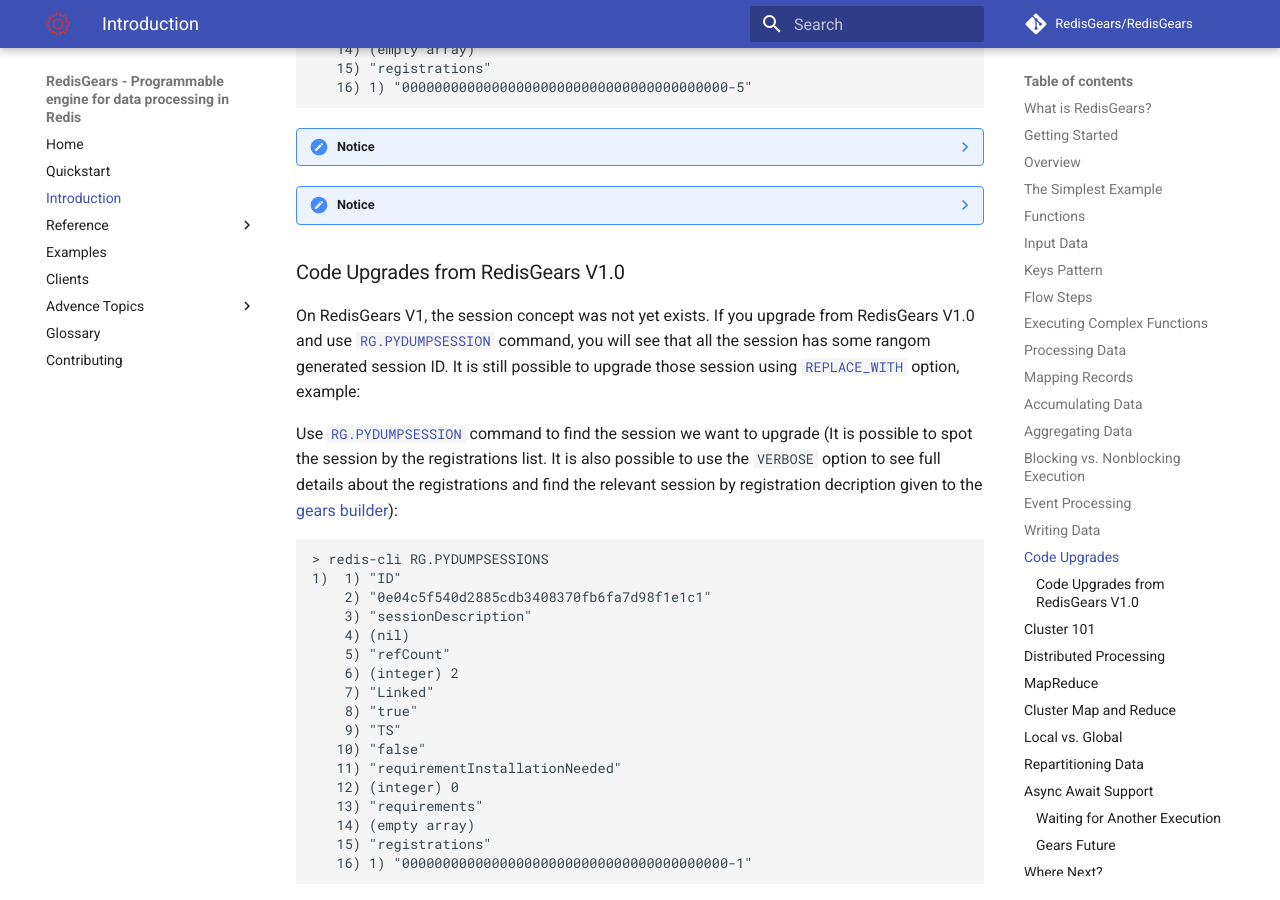
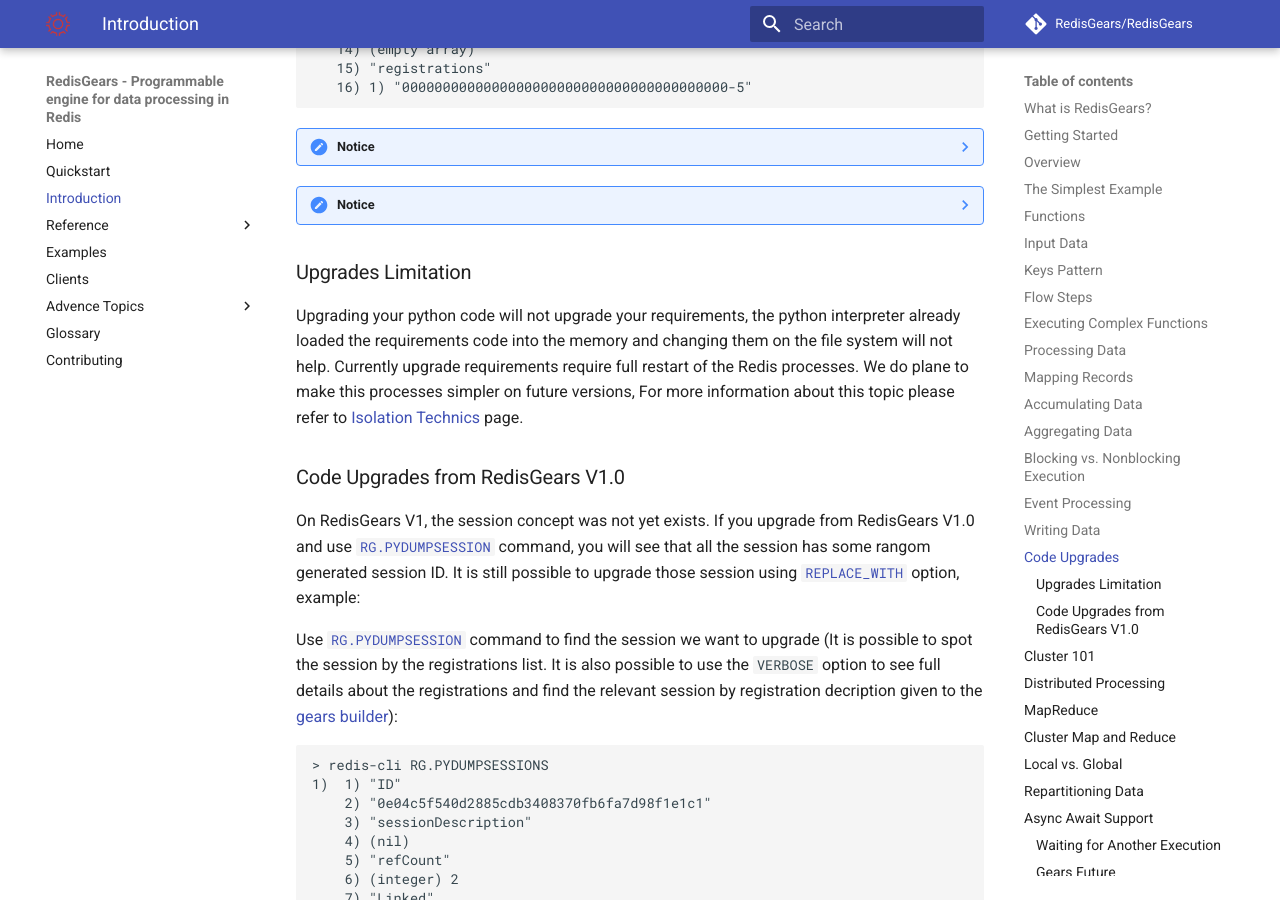
Before and after one commit to RedisGears/RedisGears, an MkDocs documentation site: the page built from docs/intro.md, in a window 1280 px wide and 900 px high, scrolled down 16445 px. Built offline with MkDocs 1.6.1 and Material for MkDocs 9.7.7, drawn with Linux system fonts in a browser that asks for light colours; comment, search, counter and statistics services are not loaded.

Commit message:
added upgrade limitation docs.

```diff
--- a/docs/intro.md
+++ b/docs/intro.md
@@ -595,6 +595,10 @@
 ??? note "Notice"
     Revert is only done on the initiator. If the initiator decided that the upgrade successed, there will be no revert even if the upgrade failed on some other shards. Such scenario can only happened if upgrading the same session on 2 different shards simultanuasly. RedisGears make no attempt to achieve consensus between shards and assume the user will send the upgrade command only to a single shard.
 
+### Upgrades Limitation
+
+Upgrading your python code will not upgrade your requirements, the python interpreter already loaded the requirements code into the memory and changing them on the file system will not help. Currently upgrade requirements require full restart of the Redis processes. We do plane to make this processes simpler on future versions, For more information about this topic please refer to [Isolation Technics](isolation.md) page.
+
 ### Code Upgrades from RedisGears V1.0
 
 On RedisGears V1, the session concept was not yet exists. If you upgrade from RedisGears V1.0 and use [`RG.PYDUMPSESSION`](commands.md#rgpydumpsessions) command, you will see that all the session has some rangom generated session ID. It is still possible to upgrade those session using [`REPLACE_WITH`](commands.md#rgpyexecute) option, example:
```
